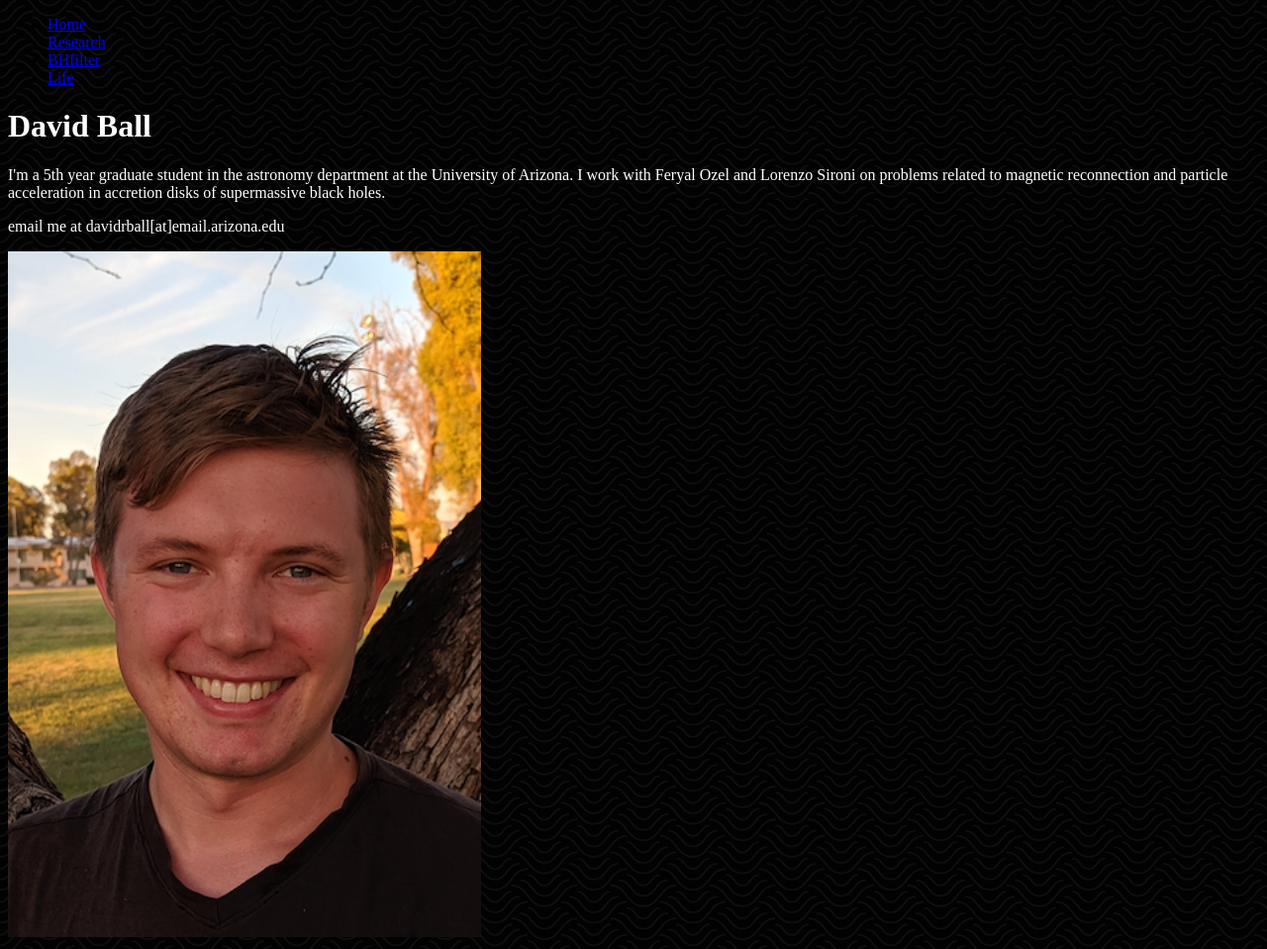
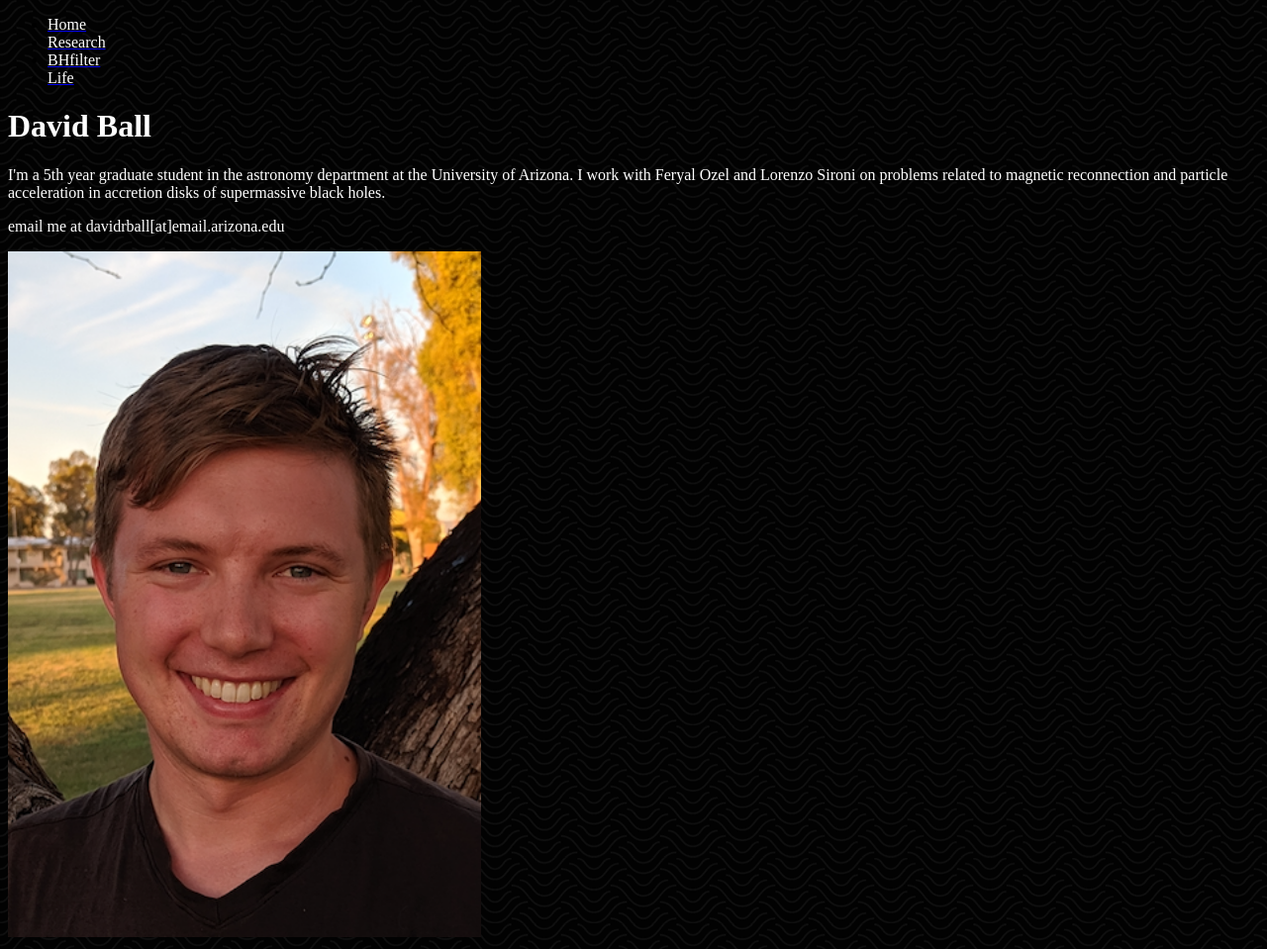
Before and after one commit to davidrball/davidrball.github.io, a Jekyll site: the page built from index.html, in a window 1280 px wide. Shown: the whole page at 99% size. Built offline with Jekyll 4.4.1, drawn with Linux system fonts in a browser that asks for light colours.

Commit message:
changing link colors

```diff
--- a/_layouts/default.html
+++ b/_layouts/default.html
@@ -16,10 +16,10 @@
     <body>
         <nav>
             <ul>
-                <li><a href="/">Home</a></li>
-                <li><a href="/research">Research</a></li>
-                <li><a href="/BHfilter">BHfilter</a></li>
-		<li><a href="/life">Life</a></li>
+                <li><a href="/"><font color="white">Home</font></a></li>
+                <li><a href="/research"><font color="white">Research</font></a></li>
+                <li><a href="/BHfilter"><font color="white">BHfilter</font></a></li>
+		<li><a href="/life"><font color="white">Life</font></a></li>
             </ul>
         </nav>
         <div class="container">
```
